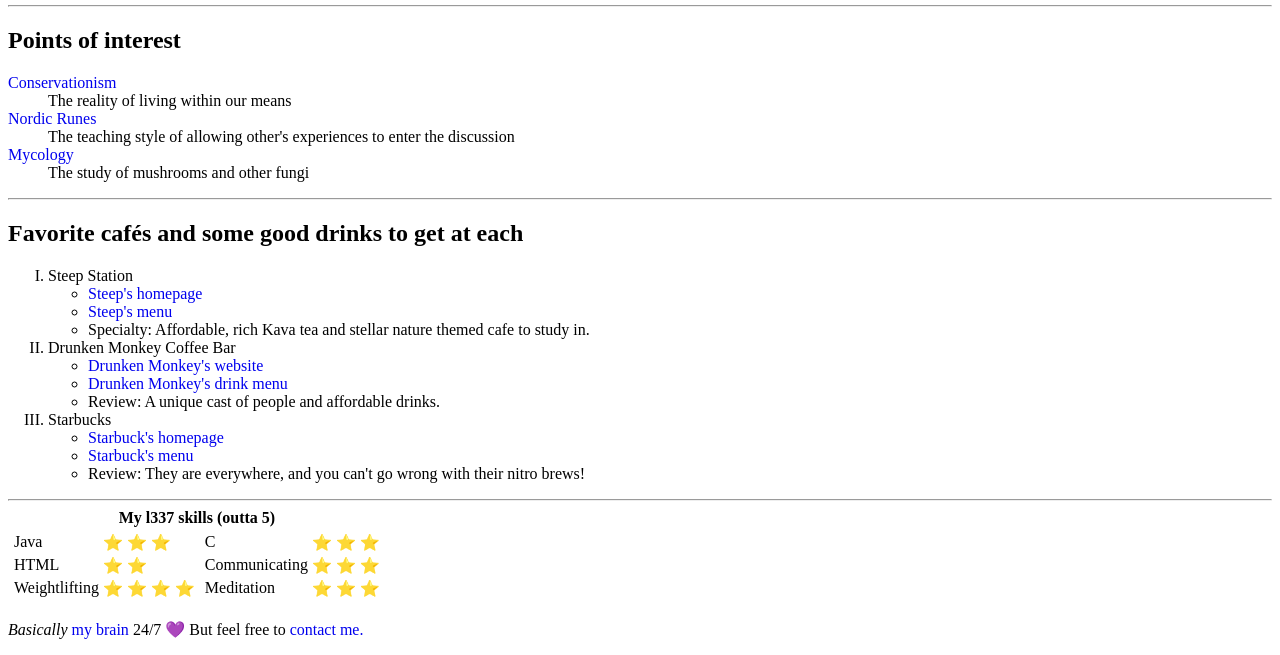
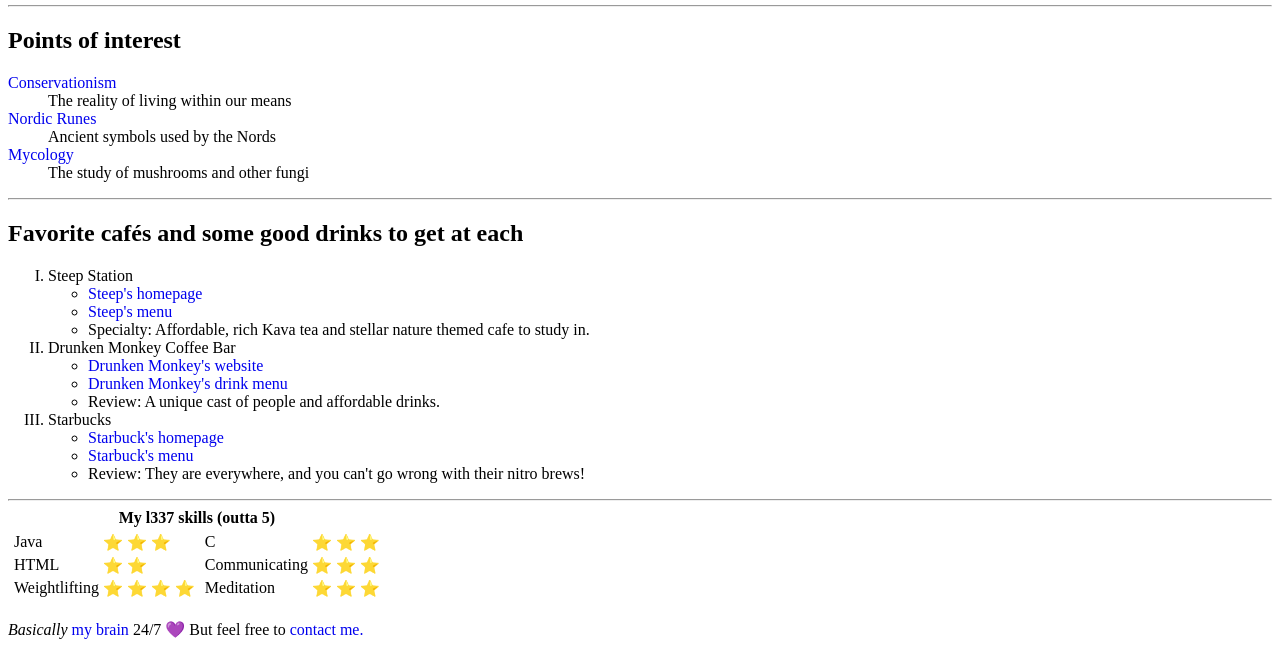
Before and after one commit to worldOfVerdure/personalSiteNonestedTabel, a plain HTML site: page index.html in a window 1280 px wide. Shown: the part 208-863 px from the top of the page. Drawn offline with Linux system fonts and the light colour scheme.

Commit message:
Update index.html

```diff
--- a/index.html
+++ b/index.html
@@ -53,7 +53,7 @@
         Nordic Runes
       </a>
     </dt>
-      <dd>The teaching style of allowing other's experiences to enter the discussion</dd>
+      <dd>Ancient symbols used by the Nords</dd>
     <dt>
       <a
         href="mycology.html"
```
